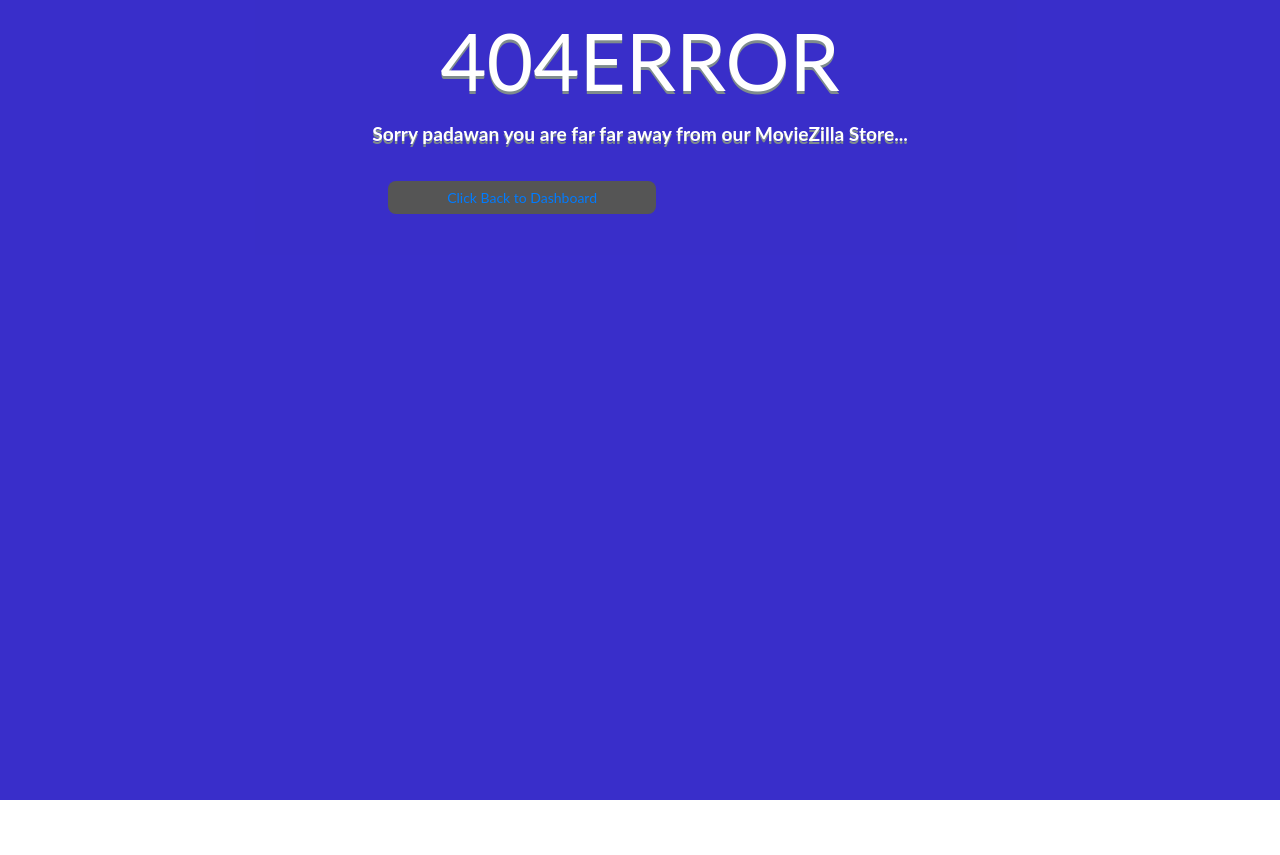
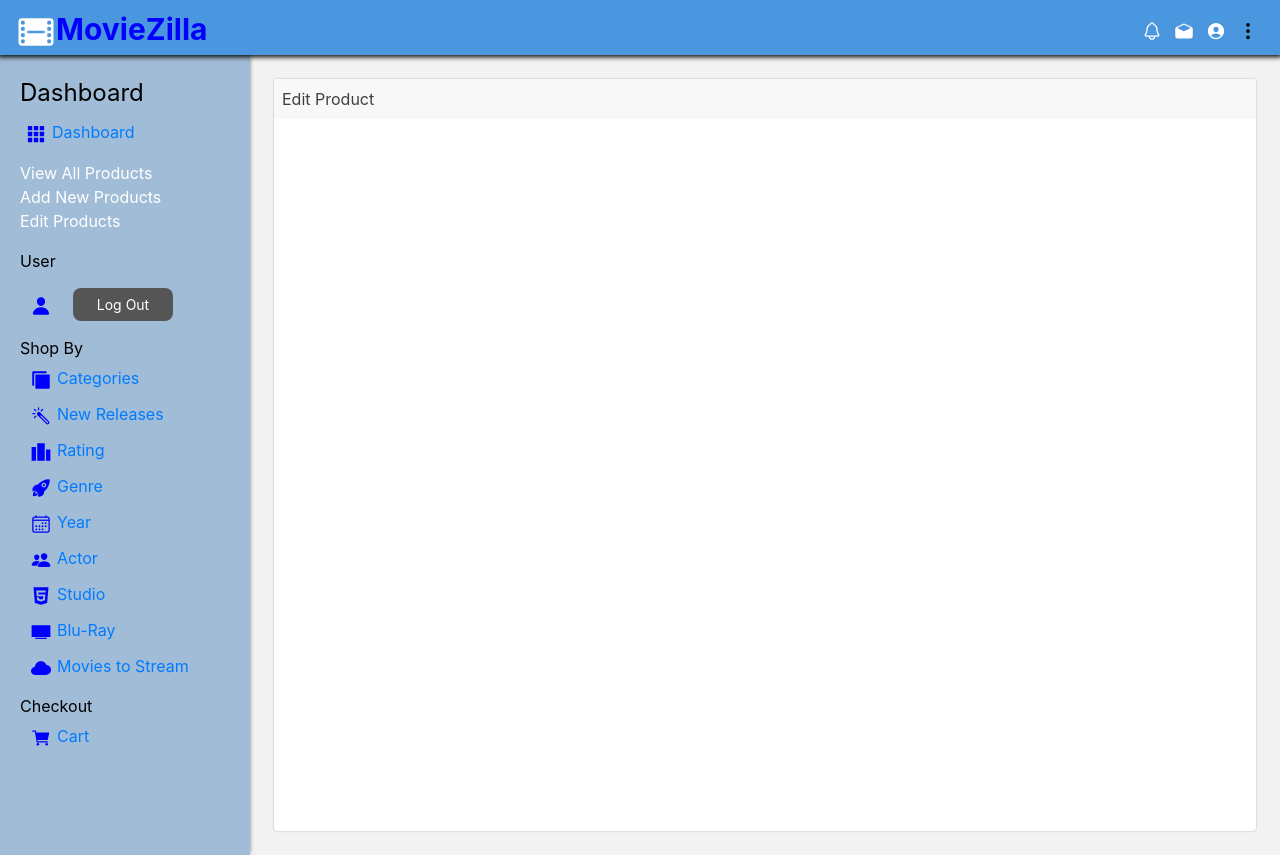
Before and after one commit to ajauhari1/Dashboard-MovieZilla, a React (Create React App) app: page /dashboard/edit in a window 1280 px wide. Before the commit the page ends 800 px from the top, so only its background shows below. Built offline with nearby package versions, Linux system fonts and the light colour scheme; no server answers; sample sign-in values are in the browser's storage.

Commit message:
Edit Products

```diff
--- a/src/App.js
+++ b/src/App.js
@@ -1,4 +1,4 @@
-import { AddProductPanel, AllProductsPanel } from "components/panels"
+import { AddProductPanel, AllProductsPanel, EditProductPanel } from "components/panels"
 import React from 'react';
 
 import {Routes, Route} from "react-router-dom"
@@ -14,6 +14,7 @@
            <Route path="dashboard" element={<DashBoardPage/>} >
                 <Route index element={<AllProductsPanel title="All Products"/>}/>
                 <Route path="add" element={<AddProductPanel title="Add New Product "/>}/>
+                <Route path="edit" element={<EditProductPanel title="Edit Product "/>}/>
             </Route>
 
            <Route path="*"  element={<PageNotFound/>}/>
--- /dev/null
+++ b/src/components/panels/EditProductPanel.js
@@ -0,0 +1,18 @@
+import React from "react";
+
+import {PanelStyles, PanelBody, PanelHeader} from './styles'
+
+function EditProductPanel({ title, ...props }) {
+  return (
+        <PanelStyles>
+          <PanelHeader>
+             <h2>{title  || "Display Panel"}</h2>
+          </PanelHeader>
+          <PanelBody>
+
+          </PanelBody>
+        </PanelStyles>
+  );
+}
+
+export default EditProductPanel;
--- a/src/components/panels/index.js
+++ b/src/components/panels/index.js
@@ -1,2 +1,3 @@
 export {default as AllProductsPanel } from './AllProductsPanel'
 export {default as AddProductPanel} from './AddProductPanel'
+export {default as EditProductPanel} from './EditProductPanel'
```
